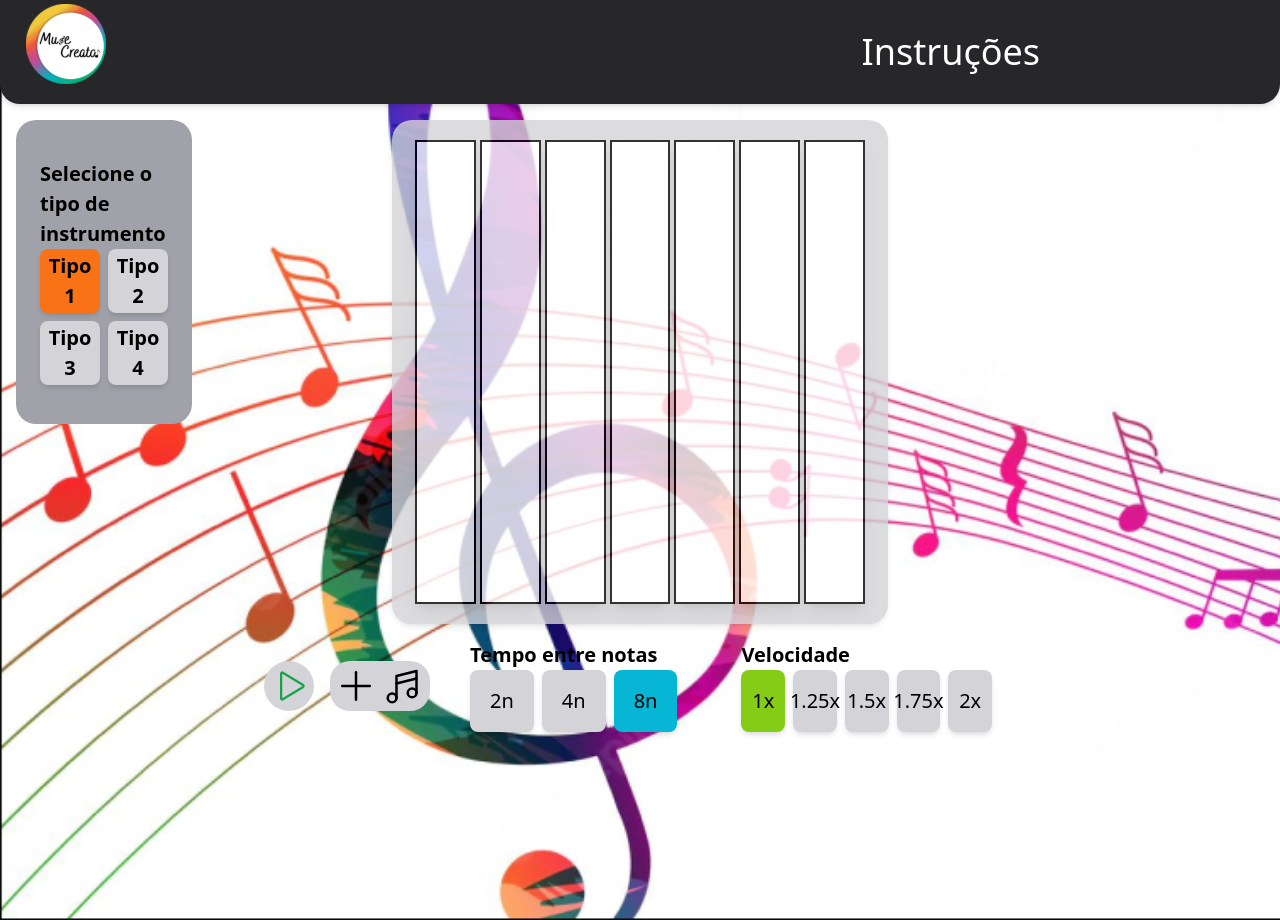
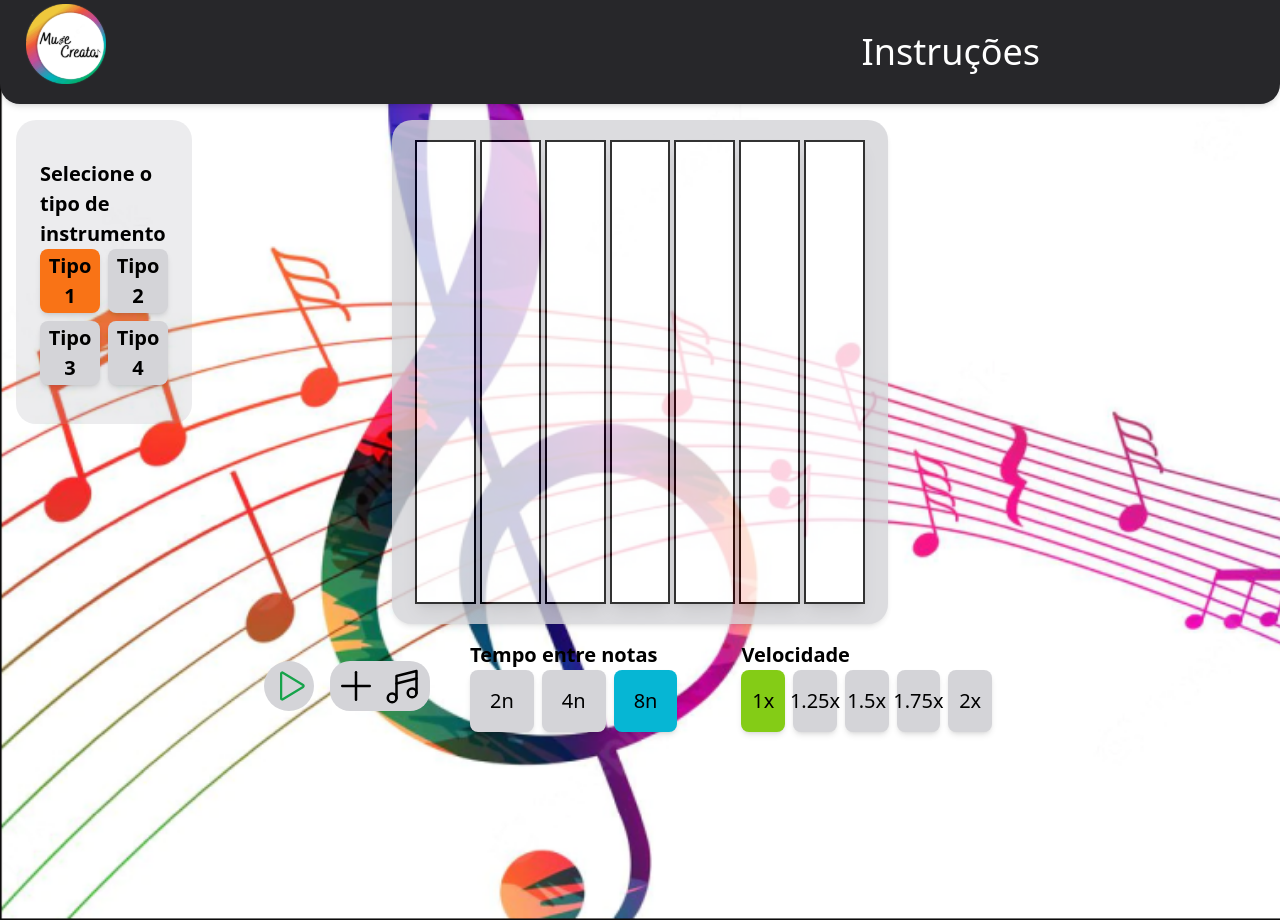
Before and after one commit to danilocsm/muse-creator, a React (Vite) app in the folder omi-danilo/: page / in a window 1280 px wide. Built offline with nearby package versions, Linux system fonts and the light colour scheme.

Commit message:
added bg opacity

```diff
--- a/omi-danilo/src/components/OMIPlayer.tsx
+++ b/omi-danilo/src/components/OMIPlayer.tsx
@@ -87,7 +87,7 @@ function OMIPlayer() {
       }}
     >
       <div className="relative w-screen grid place-items-center mt-4">
-        <div className="absolute left-0 top-0  w-[calc(15vw-1rem)] h-[calc(40vh-1rem)] rounded-[20px] ml-4 grid place-items-center bg-zinc-400">
+        <div className="absolute left-0 top-0  bg-opacity-20 w-[calc(15vw-1rem)] h-[calc(40vh-1rem)] rounded-[20px] ml-4 grid place-items-center bg-zinc-400">
           <RadioGroup
             value={synthName}
             onChange={(instrument: string) => {
```
